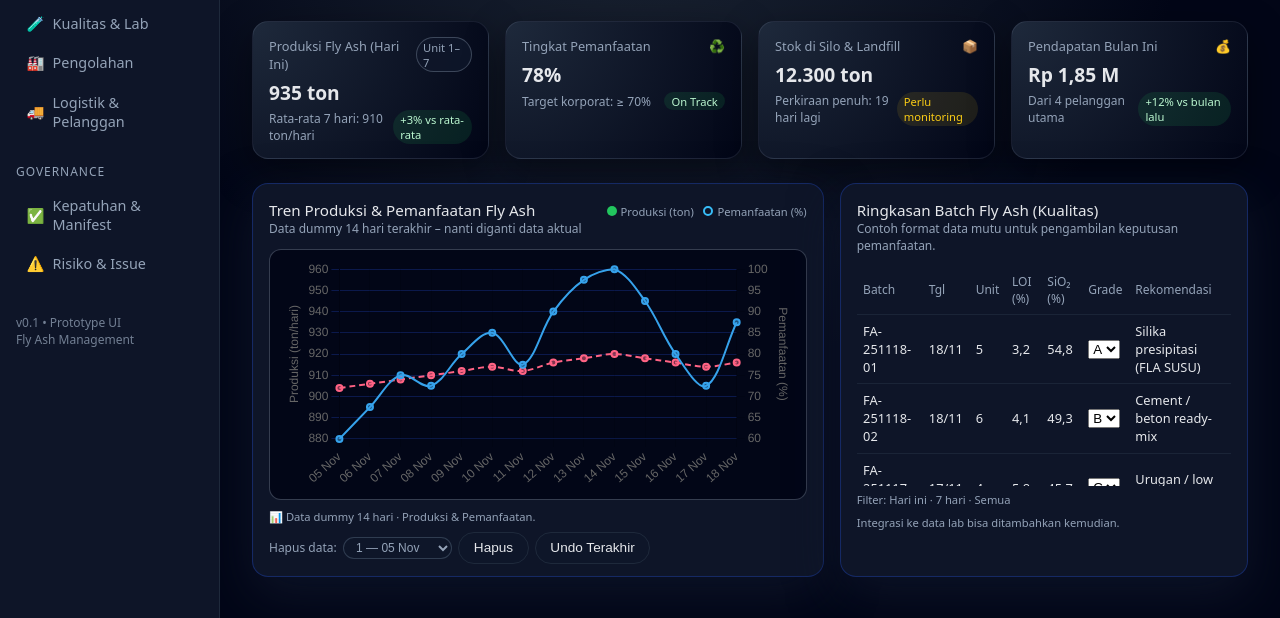
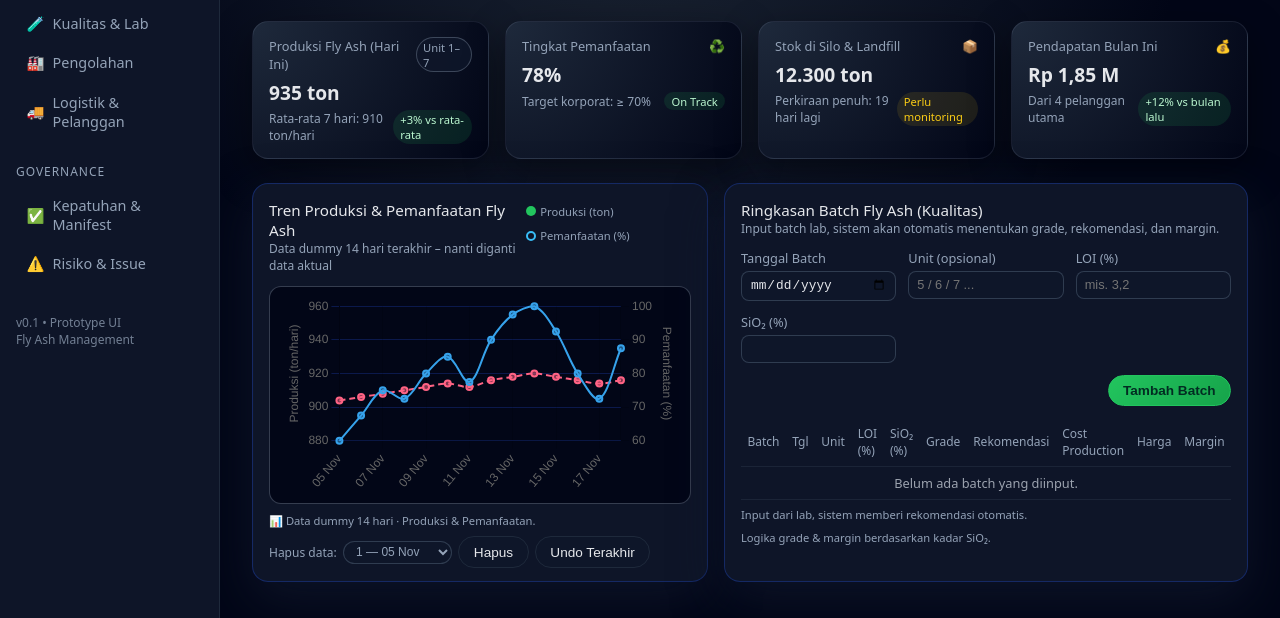
Before and after one commit to Sleite27/Flyash-dashboard, a plain HTML site: page index.html in a window 1280 px wide. Shown: the part 182-800 px from the top of the page. Drawn offline with nearby package versions, Linux system fonts and the light colour scheme.

Commit message:
Update index.html

```diff
--- a/index.html
+++ b/index.html
@@ -721,11 +721,37 @@
     <div>
       <div class="panel-title">Ringkasan Batch Fly Ash (Kualitas)</div>
       <div class="panel-subtitle">
-                Contoh format data mutu untuk pengambilan keputusan pemanfaatan.
+        Input batch lab, sistem akan otomatis menentukan grade, rekomendasi, dan margin.
       </div>
     </div>
   </div>
 
+  <!-- FORM INPUT BATCH -->
+  <form id="batchForm" style="margin-bottom: 0.7rem;">
+    <div class="input-grid">
+      <div class="input-field">
+        <label for="batchDate">Tanggal Batch</label>
+        <input type="date" id="batchDate" required />
+      </div>
+      <div class="input-field">
+        <label for="batchUnit">Unit (opsional)</label>
+        <input type="text" id="batchUnit" placeholder="5 / 6 / 7 ..." />
+      </div>
+      <div class="input-field">
+        <label for="batchLoi">LOI (%)</label>
+        <input type="text" id="batchLoi" placeholder="mis. 3,2" />
+      </div>
+      <div class="input-field">
+        <label for="batchSio2">SiO₂ (%)</label>
+        <input type="number" id="batchSio2" step="0.1" min="0" max="100" required />
+      </div>
+    </div>
+    <div class="input-actions">
+      <button type="submit" class="btn btn-primary">Tambah Batch</button>
+    </div>
+  </form>
+
+  <!-- TABEL BATCH -->
   <div style="max-height: 220px; overflow: auto; margin-bottom: 0.4rem;">
     <table id="batchQualityTable">
       <thead>
@@ -737,91 +763,20 @@
           <th>SiO₂ (%)</th>
           <th>Grade</th>
           <th>Rekomendasi</th>
+          <th>Cost Production</th>
+          <th>Harga</th>
+          <th>Margin</th>
         </tr>
       </thead>
-              <tbody>
-                <tr>
-                  <td>FA-251118-01</td>
-                  <td>18/11</td>
-                  <td>5</td>
-                  <td>3,2</td>
-                  <td>54,8</td>
-                  <td>
-                    <select class="grade-select">
-                      <option value="A" selected>A</option>
-                      <option value="B">B</option>
-                      <option value="C">C</option>
-                    </select>
-                  </td>
-                  <td class="reco-cell"></td>
-                </tr>
-                <tr>
-                  <td>FA-251118-02</td>
-                  <td>18/11</td>
-                  <td>6</td>
-                  <td>4,1</td>
-                  <td>49,3</td>
-                  <td>
-                    <select class="grade-select">
-                      <option value="A">A</option>
-                      <option value="B" selected>B</option>
-                      <option value="C">C</option>
-                    </select>
-                  </td>
-                  <td class="reco-cell"></td>
-                </tr>
-                <tr>
-                  <td>FA-251117-03</td>
-                  <td>17/11</td>
-                  <td>4</td>
-                  <td>5,8</td>
-                  <td>45,7</td>
-                  <td>
-                    <select class="grade-select">
-                      <option value="A">A</option>
-                      <option value="B">B</option>
-                      <option value="C" selected>C</option>
-                    </select>
-                  </td>
-                  <td class="reco-cell"></td>
-                </tr>
-                <tr>
-                  <td>FA-251117-01</td>
-                  <td>17/11</td>
-                  <td>7</td>
-                  <td>3,5</td>
-                  <td>52,1</td>
-                  <td>
-                    <select class="grade-select">
-                      <option value="A" selected>A</option>
-                      <option value="B">B</option>
-                      <option value="C">C</option>
-                    </select>
-                  </td>
-                  <td class="reco-cell"></td>
-                </tr>
-                <tr>
-                  <td>FA-251116-02</td>
-                  <td>16/11</td>
-                  <td>3</td>
-                  <td>4,9</td>
-                  <td>47,3</td>
-                  <td>
-                    <select class="grade-select">
-                      <option value="A">A</option>
-                      <option value="B" selected>B</option>
-                      <option value="C">C</option>
-                    </select>
-                  </td>
-                  <td class="reco-cell"></td>
-                </tr>
+      <tbody id="batchTbody">
+        <!-- akan diisi otomatis lewat JavaScript -->
       </tbody>
     </table>
   </div>
 
   <div class="panel-footer">
-            <span>Filter: Hari ini · 7 hari · Semua</span>
-            <span>Integrasi ke data lab bisa ditambahkan kemudian.</span>
+    <span>Input dari lab, sistem memberi rekomendasi otomatis.</span>
+    <span>Logika grade & margin berdasarkan kadar SiO₂.</span>
   </div>
 </section>
         </section> <!-- penutup .grid-lower -->
@@ -1022,52 +977,171 @@
     saveData();
     updateDeleteDateOptions();
   }
-
-  // ====== REKOMENDASI BERDASARKAN GRADE BATCH ======
-  function recommendationForGrade(grade) {
-    switch (grade) {
-      case 'A':
-        return 'Silika presipitasi (FLA SUSU)';
-      case 'B':
-        return 'Cement / beton ready-mix';
-      case 'C':
-        return 'Urugan / low value';
-      default:
-        return '-';
-    }
+// ====== UTILITAS FORMAT TANGGAL & UANG ======
+function formatDateShort(isoDate) {
+  if (!isoDate) return '-';
+  const d = new Date(isoDate);
+  if (isNaN(d.getTime())) return isoDate;
+  const day = String(d.getDate()).padStart(2, '0');
+  const month = String(d.getMonth() + 1).padStart(2, '0');
+  return `${day}/${month}`;
 }
 
-  function updateBatchRecommendations() {
-    const table = document.getElementById('batchQualityTable');
-    if (!table) return;
+function formatIDR(value) {
+  if (typeof value !== 'number') return value;
+  return 'IDR ' + value.toLocaleString('id-ID');
+}
 
-    const rows = table.querySelectorAll('tbody tr');
-    rows.forEach(row => {
-      const gradeSelect = row.querySelector('.grade-select');
-      const recoCell = row.querySelector('.reco-cell');
-      if (!gradeSelect || !recoCell) return;
+// ====== GENERATE BATCH ID OTOMATIS ======
+function generateBatchId(isoDate) {
+  const d = new Date(isoDate);
+  const yy = String(d.getFullYear()).slice(-2);
+  const mm = String(d.getMonth() + 1).padStart(2, '0');
+  const dd = String(d.getDate()).padStart(2, '0');
+  const rand = Math.floor(Math.random() * 90) + 10; // 2 digit random
+  return `FA-${yy}${mm}${dd}-${rand}`;
+}
 
-      const grade = gradeSelect.value;
-      recoCell.textContent = recommendationForGrade(grade);
+// ====== KLASIFIKASI BERDASARKAN SiO2 ======
+function classifyBySiO2(sio2Input) {
+  const val = parseFloat(sio2Input);
+  if (isNaN(val)) {
+    return {
+      grade: '-',
+      rekomendasi: '-',
+      cost: 0,
+      price: 0,
+      margin: 0
+    };
+  }
+
+  let grade, rekomendasi, cost, price;
+
+  if (val >= 50) {
+    grade = 'A';
+    rekomendasi = 'Silika presipitasi';
+    cost = 8000000;
+    price = 17000000;
+  } else if (val >= 40) {
+    grade = 'B';
+    rekomendasi = 'Cement / beton ready-mix';
+    cost = 50000;
+    price = 400000;
+  } else {
+    grade = 'C';
+    rekomendasi = 'Bahan konstruksi';
+    cost = 250000;
+    price = 600000;
+  }
+
+  const margin = price - cost;
+  return { grade, rekomendasi, cost, price, margin };
+}
+
+// ====== DATA BATCH DI MEMORY ======
+let batchList = [];
+
+// ====== RENDER TABEL BATCH ======
+function renderBatchTable() {
+  const tbody = document.getElementById('batchTbody');
+  if (!tbody) return;
+
+  tbody.innerHTML = '';
+
+  if (batchList.length === 0) {
+    const tr = document.createElement('tr');
+    const td = document.createElement('td');
+    td.colSpan = 10;
+    td.textContent = 'Belum ada batch yang diinput.';
+    td.style.textAlign = 'center';
+    td.style.color = '#9ca3af';
+    tr.appendChild(td);
+    tbody.appendChild(tr);
+    return;
+  }
+
+  batchList.forEach(batch => {
+    const tr = document.createElement('tr');
+
+    tr.innerHTML = `
+      <td>${batch.id}</td>
+      <td>${batch.tgl}</td>
+      <td>${batch.unit}</td>
+      <td>${batch.loi}</td>
+      <td>${batch.sio2}</td>
+      <td>${batch.grade}</td>
+      <td>${batch.rekomendasi}</td>
+      <td>${formatIDR(batch.cost)}</td>
+      <td>${formatIDR(batch.price)}</td>
+      <td>${formatIDR(batch.margin)}</td>
+    `;
+
+    tbody.appendChild(tr);
   });
 }
 
-  function attachBatchGradeListeners() {
-    const table = document.getElementById('batchQualityTable');
-    if (!table) return;
+// ====== FORM BATCH DOM ======
+const batchForm = document.getElementById('batchForm');
+const batchDate = document.getElementById('batchDate');
+const batchUnit = document.getElementById('batchUnit');
+const batchLoi = document.getElementById('batchLoi');
+const batchSio2 = document.getElementById('batchSio2');
 
-    const selects = table.querySelectorAll('.grade-select');
-    selects.forEach(sel => {
-      sel.addEventListener('change', () => {
-        updateBatchRecommendations();
-      });
+// ====== EVENT: TAMBAH BATCH BARU ======
+if (batchForm) {
+  batchForm.addEventListener('submit', (e) => {
+    e.preventDefault();
+
+    const tanggal = batchDate.value;
+    const unit = batchUnit.value || '-';
+    const loi = batchLoi.value || '-';
+    const sio2 = batchSio2.value;
+
+    if (!tanggal) {
+      alert('Tanggal batch belum diisi.');
+      return;
+    }
+    if (!sio2) {
+      alert('SiO₂ wajib diisi.');
+      return;
+    }
+
+    const { grade, rekomendasi, cost, price, margin } = classifyBySiO2(sio2);
+    const id = generateBatchId(tanggal);
+    const tglDisplay = formatDateShort(tanggal);
+
+    const newBatch = {
+      id,
+      tgl: tglDisplay,
+      unit,
+      loi,
+      sio2,
+      grade,
+      rekomendasi,
+      cost,
+      price,
+      margin
+    };
+
+    batchList.push(newBatch);
+    renderBatchTable();
+
+    batchForm.reset();
   });
 }
 
+// Render awal (supaya muncul pesan "Belum ada batch")
+renderBatchTable();
+  // ====== REKOMENDASI BERDASARKAN GRADE BATCH ======
+
+
+
+
+
+
   // ====== INISIALISASI UI SETELAH CHART JADI ======
   updateDeleteDateOptions();
-  attachBatchGradeListeners();
-  updateBatchRecommendations();
+
 
   // ====== EVENT INPUT DATA MANUAL ======
   openInputBtn.addEventListener('click', () => {
```
Lines whose indentation alone changed are shown as unchanged.
